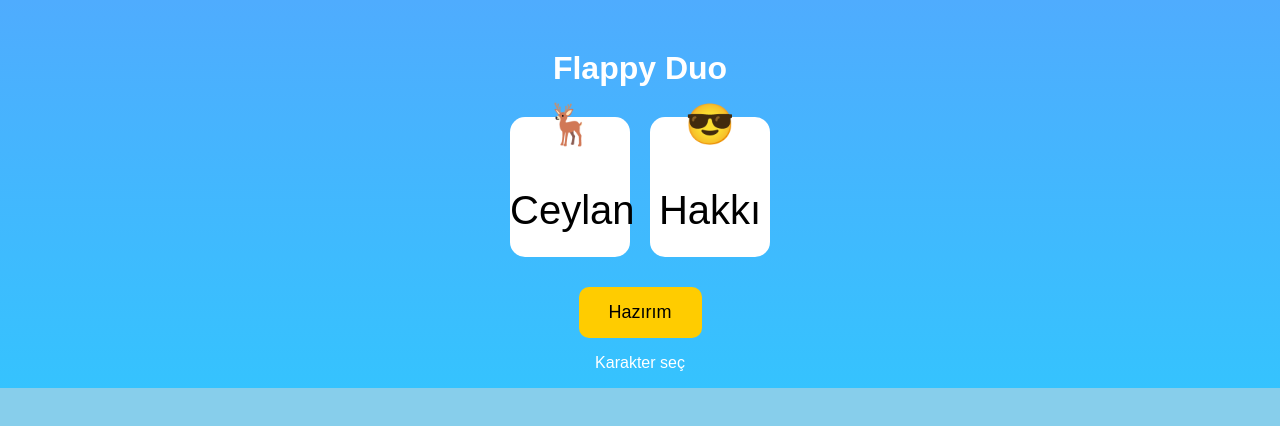
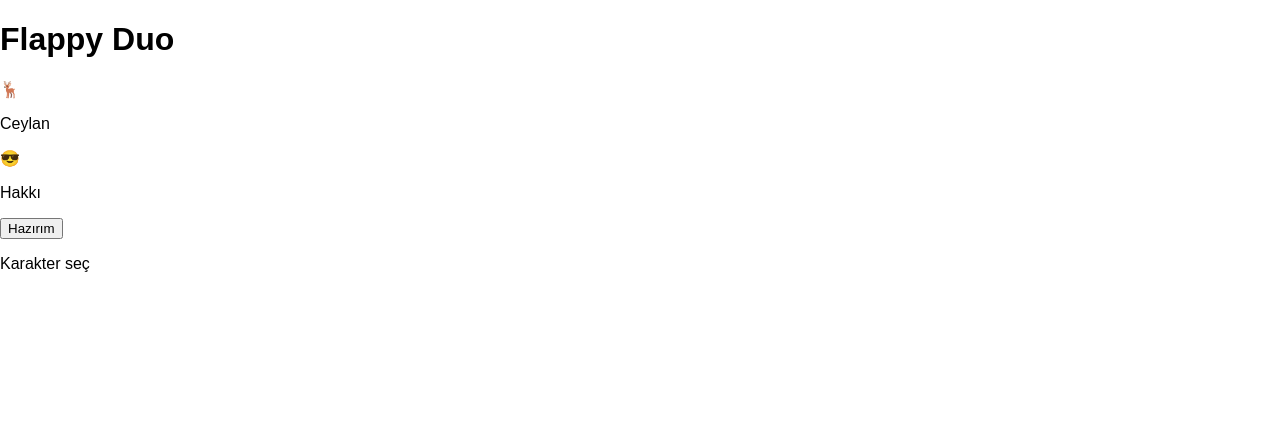
Before and after one commit to kimkirajon-eng/flappy-gpt, a website: page public/index.html in a window 1280 px wide. Drawn offline with nearby package versions, Linux system fonts and the light colour scheme; no server answers.

Commit message:
Update style.css

```diff
--- a/public/style.css
+++ b/public/style.css
@@ -1,64 +1,18 @@
-body {
+html, body {
   margin: 0;
+  padding: 0;
+  overflow: hidden;
   font-family: Arial;
-  background: linear-gradient(to bottom, #4facfe, #00f2fe);
-  color: white;
-  text-align: center;
-}
-
-.hidden {
-  display: none;
-}
-
-.menu {
-  margin-top: 50px;
-}
-
-.characters {
-  display: flex;
-  justify-content: center;
-  gap: 20px;
-  margin: 30px;
-}
-
-.card {
-  width: 120px;
-  height: 140px;
-  background: white;
-  color: black;
-  border-radius: 15px;
-  display: flex;
-  flex-direction: column;
-  justify-content: center;
-  font-size: 40px;
-  cursor: pointer;
-  transition: 0.2s;
-}
-
-.card:hover {
-  transform: scale(1.1);
-}
-
-.selected {
-  border: 4px solid yellow;
-}
-
-.startBtn {
-  padding: 15px 30px;
-  font-size: 18px;
-  border: none;
-  border-radius: 10px;
-  background: #ffcc00;
-  cursor: pointer;
 }
 
 #game {
   display: flex;
   flex-direction: column;
+  height: 100vh;
 }
 
 canvas {
   width: 100%;
   height: 50vh;
-  background: skyblue;
+  display: block;
 }
```
